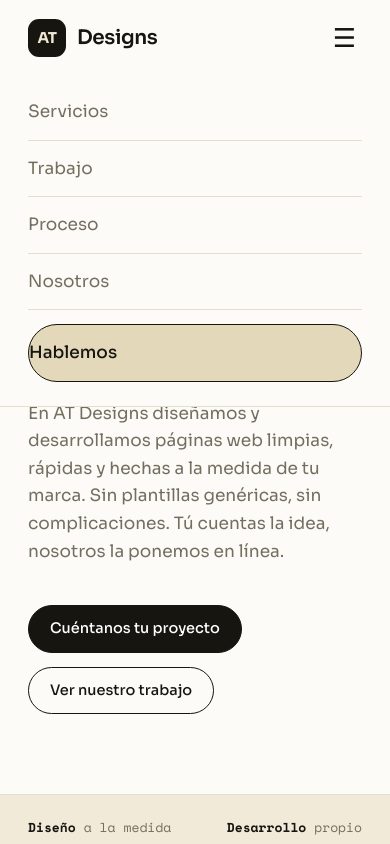
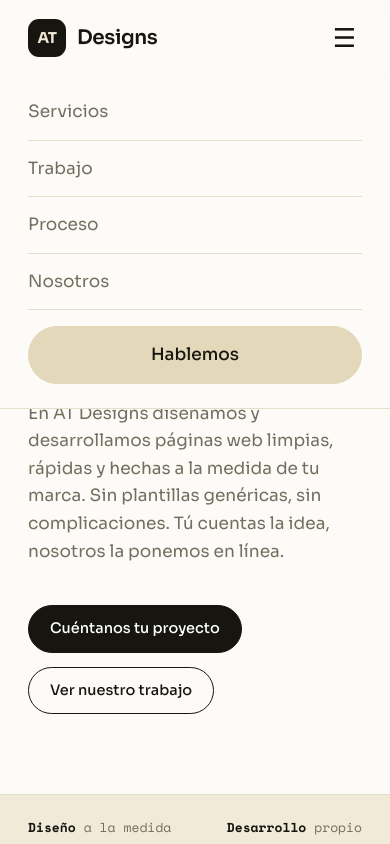
Before and after one commit to almandoz/at-designs, a plain HTML site: page index.html in a window 390 px wide. Both pictures are taken after a click on the button "Menú". Shown: the top 844 px of the page. Drawn offline with nearby package versions, Linux system fonts and the light colour scheme.

Commit message:
Fix: botón Hablemos centrado en el menú móvil
En móvil el botón quedaba como una barra con el texto a la izquierda. Ahora es
una pastilla arena de ancho completo con el texto centrado.

Co-Authored-By: Claude Opus 4.8 <noreply@anthropic.com>

```diff
--- a/index.html
+++ b/index.html
@@ -133,7 +133,7 @@ footer{border-top:1px solid var(--line);padding:46px 0}
   .nav-links{position:fixed;inset:76px 0 auto 0;background:var(--bg);flex-direction:column;align-items:flex-start;gap:0;padding:8px 28px 24px;border-bottom:1px solid var(--line);display:none}
   .nav-links.open{display:flex}
   .nav-links a{padding:14px 0;width:100%;font-size:17px;border-bottom:1px solid var(--line)}
-  .nav-links .btn{margin-top:14px;border:1px solid var(--ink)}
+  .nav-links .btn{margin-top:16px;padding:14px 21px;text-align:center;border:1px solid var(--sand);border-radius:999px}
   .nav-toggle{display:block}
 }
 @media(max-width:640px){
```
